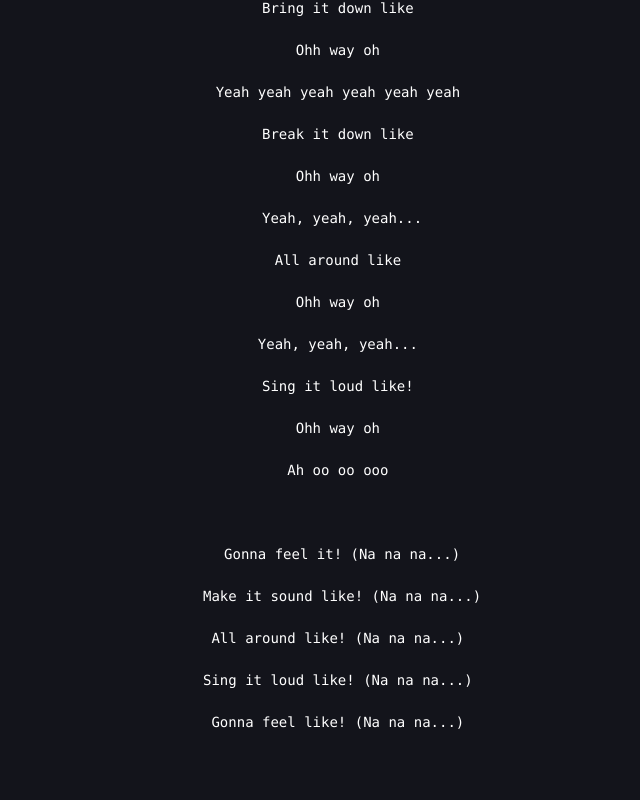
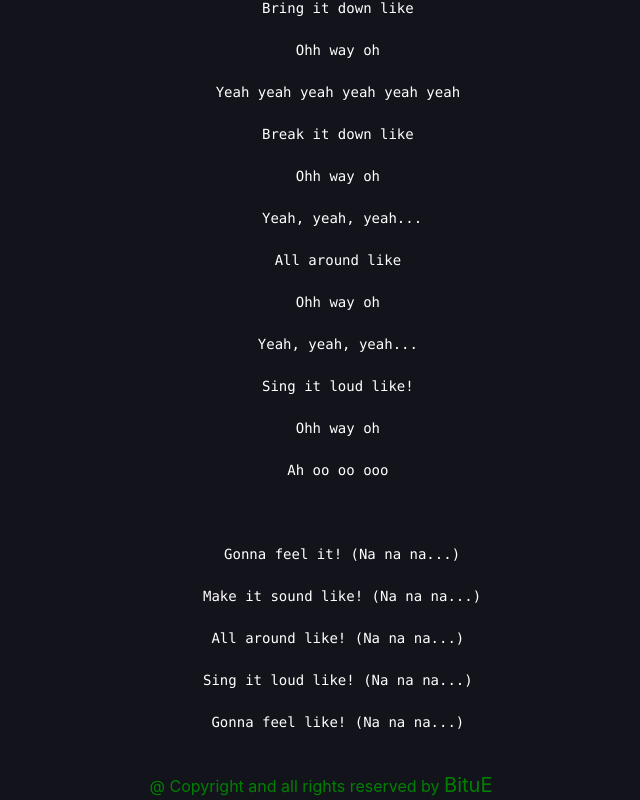
Before and after one commit to bitue/api-lyrics, a plain HTML site: page index.html in a window 1280 px wide. Shown: the part 2052-2852 px from the top of the page, without its empty margins (319-959 px from the left). Before the commit the page ends 2822 px from the top, so only its background shows below. Drawn offline with nearby package versions, Linux system fonts and the light colour scheme.

Commit message:
footer added

```diff
--- a/index.html
+++ b/index.html
@@ -12,6 +12,14 @@
     <link rel="stylesheet" href="https://stackpath.bootstrapcdn.com/bootstrap/4.3.1/css/bootstrap.min.css">
     <!-- Custom css -->
     <link rel="stylesheet" href="style.css">
+    <style>
+        #foo{
+            text-align: center; color: green;
+        }
+        #foot{
+            font-size: 20px; font-weight: 400;
+        }
+    </style>
 </head>
 
 <body>
@@ -227,6 +235,9 @@
 
         </main>
     </div>
+
+    <footer id="foo"> @ Copyright and all rights reserved by <span id="foot">BituE</span> </footer>
+
     <!-- Optional JavaScript -->
     <!-- jQuery first, then Popper.js, then Bootstrap JS -->
     <script src="https://code.jquery.com/jquery-3.3.1.slim.min.js"></script>
```
